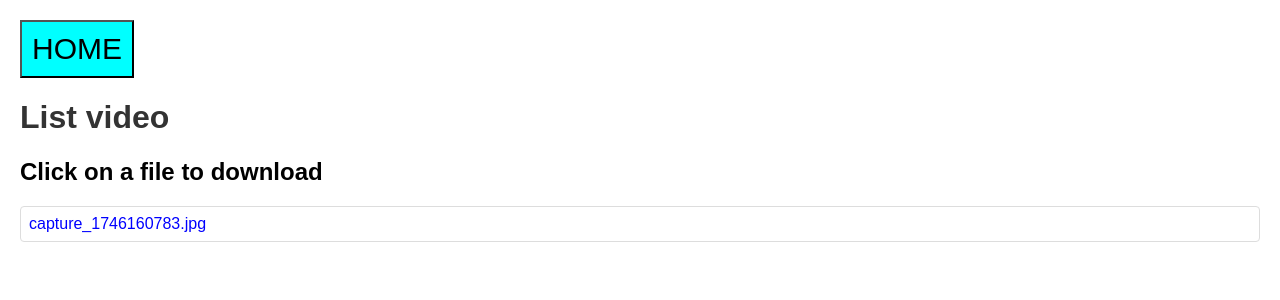
After one commit to HuYingTran/Rasp_CCTV, a Flask app: page /history in a window 1280 px wide. The commit adds this page. Shown: the top 300 px of the page. Run offline with Flask 3, Linux system fonts and the light colour scheme.

Commit message:
final my laptop

```diff
--- a/main.py
+++ b/main.py
@@ -1,29 +1,44 @@
 import cv2
 import threading
+import os
+import sys
 import time
-from flask import Flask, Response, render_template, jsonify
+from datetime import datetime
+from flask import Flask, Response, render_template, jsonify, send_from_directory
+
+UPLOAD_FOLDER = 'files'
 
 app = Flask(__name__)
 
-# Biến toàn cục lưu frame mới nhất từ webcam
+camera_enabled = True
 latest_frame = None
-zoom_factor = 1.0  # Mặc định không zoom
+frame_lock = threading.Lock()
+zoom_factor = 1.0
 
-# Luồng lấy ảnh liên tục từ webcam
+is_recording = False
+video_writer = None
+video_filename = None
+
 def capture_frames():
-    global latest_frame
+    global latest_frame, is_recording, video_writer, video_filename
     cap = cv2.VideoCapture(0)
 
     if not cap.isOpened():
         raise RuntimeError("Không thể mở webcam.")
 
     while True:
-        success, frame = cap.read()
-        if success:
-            latest_frame = frame
-        time.sleep(0.01)
+        if camera_enabled:
+            success, frame = cap.read()
+            if success:
+                with frame_lock:
+                    latest_frame = frame.copy()
 
-# Hàm zoom ảnh
+                if is_recording and video_writer is not None:
+                    video_writer.write(frame)
+            else:
+                print("⚠️ Không đọc được frame từ webcam.")
+        time.sleep(0.03)  # giảm tải CPU
+
 def zoom_image(image, zoom=1.0):
     if zoom == 1.0:
         return image
@@ -31,48 +46,121 @@ def zoom_image(image, zoom=1.0):
     center_x, center_y = w // 2, h // 2
     radius_x, radius_y = int(w / (2 * zoom)), int(h / (2 * zoom))
 
-    cropped = image[center_y - radius_y:center_y + radius_y,
-                    center_x - radius_x:center_x + radius_x]
+    # Giới hạn crop
+    x1 = max(center_x - radius_x, 0)
+    x2 = min(center_x + radius_x, w)
+    y1 = max(center_y - radius_y, 0)
+    y2 = min(center_y + radius_y, h)
+
+    cropped = image[y1:y2, x1:x2]
     return cv2.resize(cropped, (w, h))
 
-# Stream video qua Flask
 def generate_frames():
-    global latest_frame, zoom_factor
+    global zoom_factor
     while True:
-        if latest_frame is None:
-            continue
-        frame = zoom_image(latest_frame.copy(), zoom=zoom_factor)
+        with frame_lock:
+            if latest_frame is None:
+                time.sleep(0.05)
+                continue
+            frame = latest_frame.copy()
+
+        frame = zoom_image(frame, zoom=zoom_factor)
         ret, buffer = cv2.imencode('.jpg', frame)
         if not ret:
             continue
-        frame_bytes = buffer.tobytes()
-        yield (b'--frame\r\nContent-Type: image/jpeg\r\n\r\n' + frame_bytes + b'\r\n')
+        yield (b'--frame\r\nContent-Type: image/jpeg\r\n\r\n' +
+               buffer.tobytes() + b'\r\n')
+        time.sleep(0.05)
+
+@app.route('/video_feed')
+def video_feed():
+    return Response(generate_frames(),
+                    mimetype='multipart/x-mixed-replace; boundary=frame')
+
+# API chup anh
+@app.route('/capture', methods=['GET'])
+def capture_image():
+    with frame_lock:
+        if latest_frame is not None:
+            timestamp = datetime.now().strftime("%y-%m-%d_%H-%M-%S")
+            filename = f"capture_{timestamp}.jpg"
+            filepath = os.path.join(UPLOAD_FOLDER, filename)
+            cv2.imwrite(filepath, latest_frame)
+            return jsonify({
+                "message": "Ảnh đã được lưu",
+                "file": filename,
+                "url": f"/files/{filename}"
+            })
+    return jsonify({"error": "Chưa có frame để lưu"}), 500
+
+@app.route('/zoom/<float:factor>', methods=['POST'])
+def set_zoom(factor):
+    global zoom_factor
+    zoom_factor = max(1.0, min(factor, 4.0))  # Giới hạn 1x - 4x
+    return jsonify({"zoom_factor": zoom_factor})
+
+# API on/off camera
+@app.route('/toggle_camera', methods=['POST'])
+def toggle_camera():
+    global camera_enabled
+    camera_enabled = not camera_enabled
+    return jsonify({
+        "camera_enabled": camera_enabled,
+        "message": "Camera đã {}".format("bật" if camera_enabled else "tắt")
+    })
+
+
+@app.route('/start_record', methods=['POST'])
+def start_record():
+    global is_recording, video_writer, video_filename
+
+    if is_recording:
+        return jsonify({"message": "Đang quay rồi."})
+
+    timestamp = time.strftime("%y-%m-%d_%H-%M-%S")
+    video_filename = f"video_{timestamp}.mp4"
+    video_path = os.path.join(UPLOAD_FOLDER, video_filename)
+    fourcc = cv2.VideoWriter_fourcc(*'mp4v')
+    fps = 20.0
+    frame_size = (640, 480)
+
+    video_writer = cv2.VideoWriter(video_path, fourcc, fps, frame_size)
+    is_recording = True
+
+    return jsonify({"message": f"Bắt đầu quay video: {video_filename}"})
+
+@app.route('/stop_record', methods=['POST'])
+def stop_record():
+    global is_recording, video_writer, video_filename
+
+    if not is_recording:
+        return jsonify({"message": "Không có video nào đang quay."})
+
+    is_recording = False
+    if video_writer:
+        video_writer.release()
+        video_writer = None
+
+    return jsonify({"message": f"Video đã được lưu: {video_filename}", "file": video_filename})
+
+# ROUTER
 
 @app.route('/')
 def index():
     return render_template('home.html')
 
-@app.route('/video_feed')
-def video_feed():
-    return Response(generate_frames(), mimetype='multipart/x-mixed-replace; boundary=frame')
 
-# 📸 API chụp ảnh
-@app.route('/capture', methods=['GET'])
-def capture_image():
-    global latest_frame
-    if latest_frame is not None:
-        timestamp = int(time.time())
-        filename = f"capture_{timestamp}.jpg"
-        cv2.imwrite(filename, latest_frame)
-        return jsonify({"message": "Ảnh đã được lưu", "file": filename})
-    return jsonify({"error": "Chưa có frame để lưu"}), 500
+@app.route('/history')
+def history():
+    # Lấy danh sách thư mục từ máy chủ (ví dụ thư mục hiện tại)
+    files = os.listdir(UPLOAD_FOLDER)  # Đổi thành thư mục bạn muốn duyệt
+    return render_template('explorer.html', files=files)
 
-# 🔍 API thu phóng
-@app.route('/zoom/<float:factor>', methods=['POST'])
-def set_zoom(factor):
-    global zoom_factor
-    zoom_factor = max(1.0, min(factor, 4.0))  # Giới hạn zoom từ 1x đến 4x
-    return jsonify({"zoom_factor": zoom_factor})
+@app.route('/download/<filename>')
+def download_file(filename):
+    # Trả về file cho người dùng tải xuống
+    return send_from_directory(UPLOAD_FOLDER, filename, as_attachment=True)
+
 
 if __name__ == '__main__':
     threading.Thread(target=capture_frames, daemon=True).start()
--- /dev/null
+++ b/templates/explorer.html
@@ -0,0 +1,54 @@
+<!DOCTYPE html>
+<html lang="en">
+
+<head>
+    <meta charset="UTF-8">
+    <meta name="viewport" content="width=device-width, initial-scale=1.0">
+    <title>File Explorer</title>
+    <style>
+        body {
+            font-family: Arial, sans-serif;
+            margin: 20px;
+        }
+
+        h1 {
+            color: #333;
+        }
+
+        ul {
+            list-style-type: none;
+            padding: 0;
+        }
+
+        li {
+            padding: 8px;
+            margin: 4px 0;
+            border: 1px solid #ddd;
+            border-radius: 4px;
+        }
+
+        a {
+            text-decoration: none;
+            color: blue;
+        }
+
+        a:hover {
+            text-decoration: underline;
+        }
+    </style>
+</head>
+
+<body>
+    <button onclick="window.location.href='/';" style="padding: 10px; background-color: aqua; font-size: 30px;">HOME</button>
+    <h1>List video</h1>
+    <h2>Click on a file to download</h2>
+    <ul>
+        {% for file in files %}
+        <li>
+            <a href="{{ url_for('download_file', filename=file) }}" target="_blank">{{ file }}</a>
+        </li>
+        {% endfor %}
+    </ul>
+</body>
+
+</html>
```
Also changed, not shown: templates/home.html (+76 -8 lines), files/capture_1746160783.jpg (added), 2 other files.
